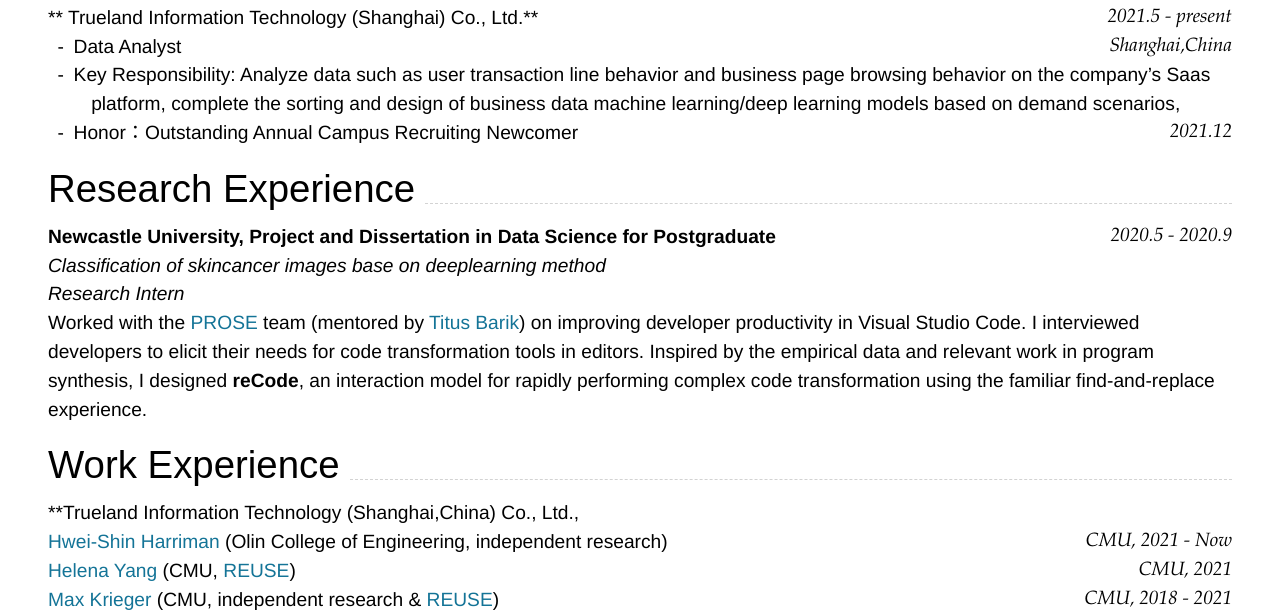
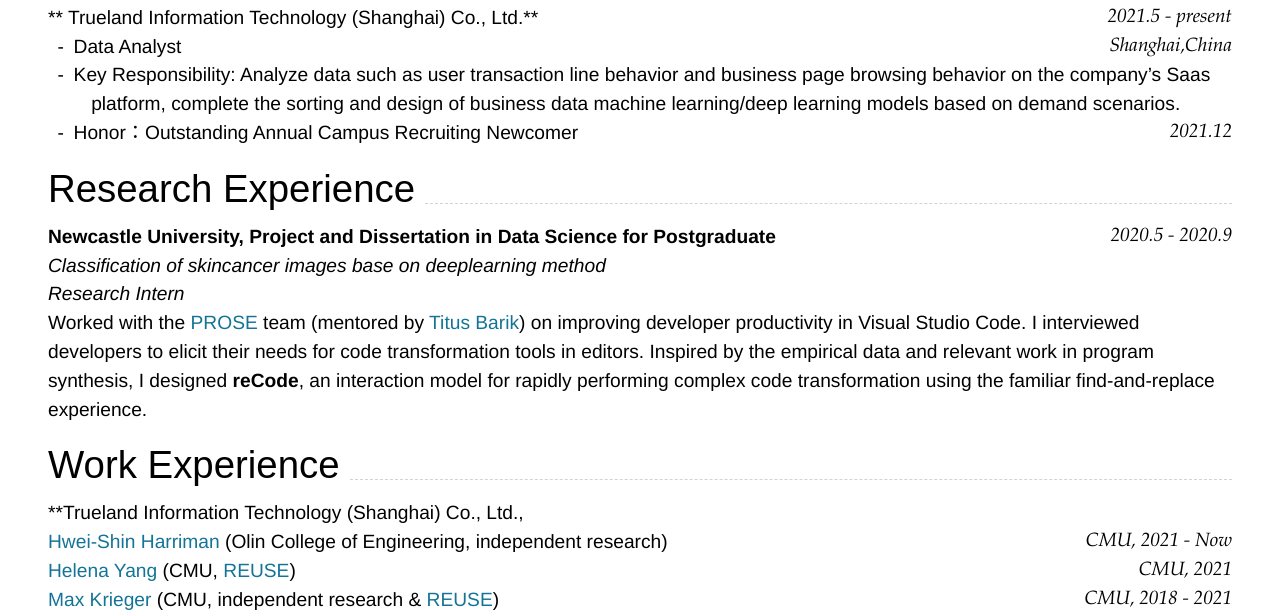
Before and after one commit to MinyeShao/CV_Markdown, a Jekyll site: the page built from index.md, in a window 1280 px wide. Shown: the part 619-1231 px from the top of the page. Built offline with Jekyll 4.4.1, drawn with Linux system fonts in a browser that asks for light colours; nearby versions of some CDN libraries.

Commit message:
Update index.md

````diff
--- a/index.md
+++ b/index.md
@@ -43,7 +43,7 @@ TianJin, China
 Shanghai,China
 ```
 - Data Analyst
-- Key Responsibility: Analyze data such as user transaction line behavior and business page browsing behavior on the company's Saas platform, complete the sorting and design of business data machine learning/deep learning models based on demand scenarios,
+- Key Responsibility: Analyze data such as user transaction line behavior and business page browsing behavior on the company's Saas platform, complete the sorting and design of business data machine learning/deep learning models based on demand scenarios.
 - Honor：Outstanding Annual Campus Recruiting Newcomer `2021.12`
 
 
@@ -56,7 +56,7 @@ Worked with the [PROSE](https://www.microsoft.com/en-us/research/group/prose/) t
 
 
 ## Work Experience
-### **Trueland Information Technology (Shanghai,China) Co., Ltd.,
+### **Trueland Information Technology (Shanghai) Co., Ltd.,
 [Hwei-Shin Harriman](https://hsharriman.github.io/) (Olin College of Engineering, independent research) `CMU, 2021 - Now` <br>
 [Helena Yang](https://heleaf.me/) (CMU, [REUSE](https://www.cmu.edu/scs/isr/reuse/)) `CMU, 2021` <br>
 [Max Krieger](https://a9.io/) (CMU, independent research & [REUSE](https://www.cmu.edu/scs/isr/reuse/)) `CMU, 2018 - 2021` <br>
````
